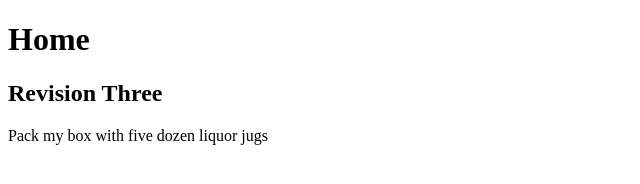
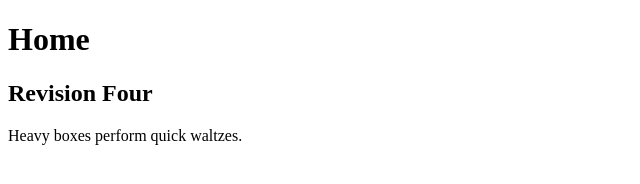
Before and after one commit to kingsham/Python, a plain HTML site: page index.html in a window 1280 px wide. Shown: the full height of the page, 0-640 px from the left. Drawn offline with Linux system fonts and the light colour scheme.

Commit message:
revision four

```diff
--- a/index.html
+++ b/index.html
@@ -6,7 +6,7 @@
 	</head>
 	<body>
 		<h1>Home</h1>
-		<h2> Revision Three</h2>
-		<p> Pack my box with five dozen liquor jugs</p>
+		<h2> Revision Four</h2>
+		<p> Heavy boxes perform quick waltzes.</p>
 	</body>
 	</html>
```
